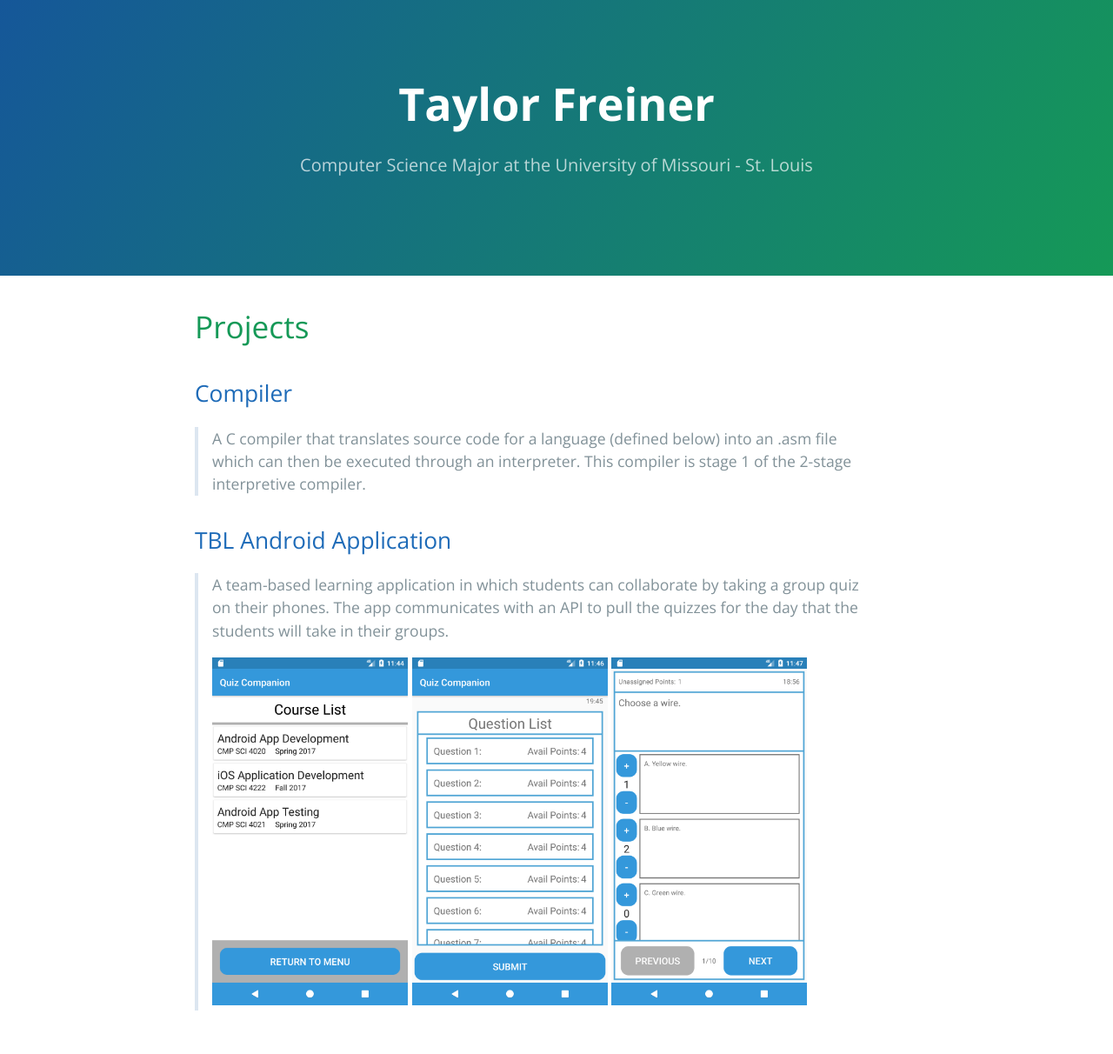
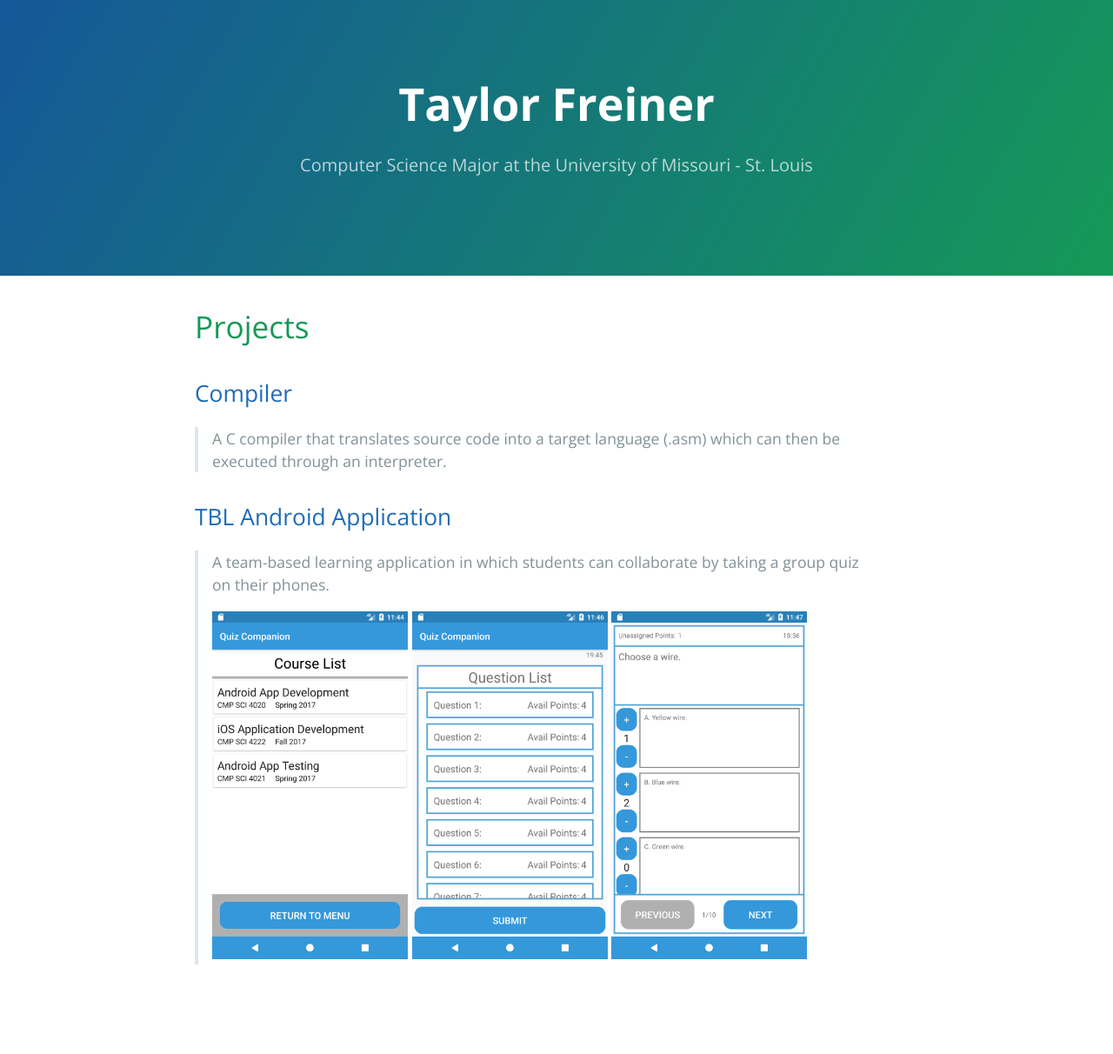
Before and after one commit to tfreiner/gridGame, a Jekyll site: the page built from index.md, in a window 1280 px wide. Shown: the whole page at 87% size. Built offline with Jekyll 4.4.1, drawn with Linux system fonts in a browser that asks for light colours; our own code applies the rules of GitHub Pages for plain Markdown files; after the commit the page ends 1159 px from its top, so only the background shows below that.

Commit message:
changed markdown files

```diff
--- a/index.md
+++ b/index.md
@@ -7,12 +7,11 @@ layout: default
 
 ## [](#header-2)[Compiler](compiler)
 
-> A C compiler that translates source code for a language (defined below) into an .asm file which can then be executed through an interpreter. This compiler is stage 1 of the 2-stage interpretive compiler.
+> A C compiler that translates source code into a target language (.asm) which can then be executed through an interpreter.
 
 ## [](#header-2)[TBL Android Application](android)
 
 > A team-based learning application in which students can collaborate by taking a group quiz on their phones.
-> The app communicates with an API to pull the quizzes for the day that the students will take in their groups.
 >
 >
 > <img class="android" src="/CourseList.png" height="400" />
```
Also changed, not shown: android.md (+2 -1 lines).
